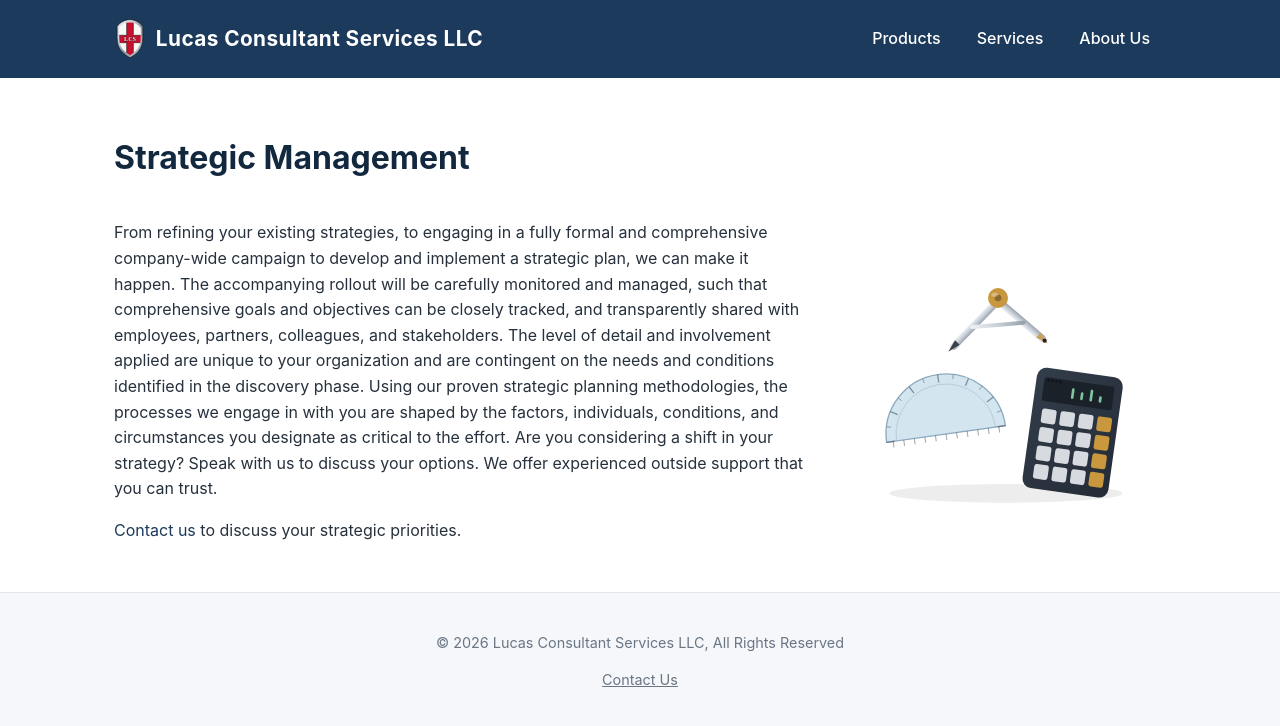
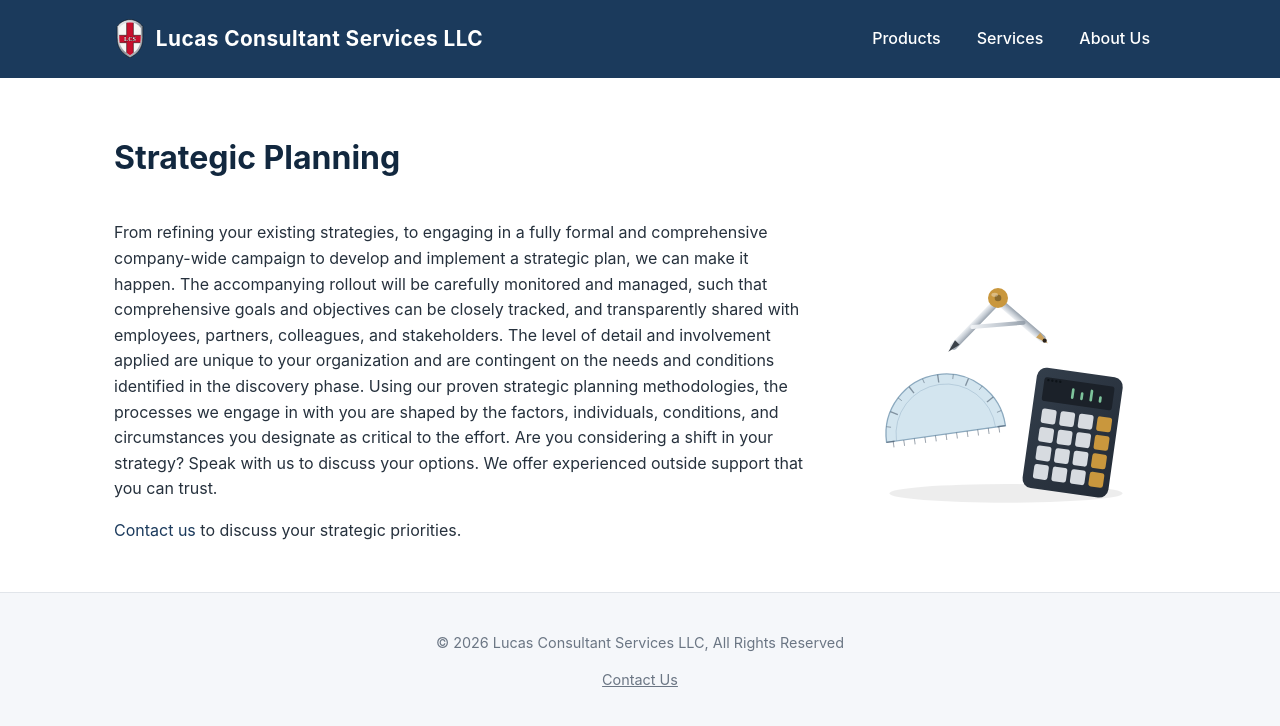
Before and after one commit to DrColorado/lucas-consulting-site, a Jekyll site: the page built from lucas-consulting-site/services/strategic-management.md, in a window 1280 px wide. Shown: the top 726 px of the page. Built offline with Jekyll 4.4.1, drawn with Linux system fonts in a browser that asks for light colours.

Commit message:
strategic planning updates

```diff
--- a/lucas-consulting-site/_data/nav.yml
+++ b/lucas-consulting-site/_data/nav.yml
@@ -13,7 +13,7 @@
   children:
     - title: Project Management
       url: /services/project-management/
-    - title: Strategic Management
+    - title: Strategic Planning
       url: /services/strategic-management/
     - title: Business Development Services
       url: /services/business-development/
--- a/lucas-consulting-site/services/strategic-management.md
+++ b/lucas-consulting-site/services/strategic-management.md
@@ -1,10 +1,10 @@
 ---
 layout: default
-title: Strategic Management
+title: Strategic Planning
 permalink: /services/strategic-management/
 ---
 
-# Strategic Management
+# Strategic Planning
 
 <div class="service-layout">
 <div class="service-text" markdown="1">
```
Also changed, not shown: lucas-consulting-site/services/index.md (+1 -1 lines), lucas-consulting-site/README.md.
